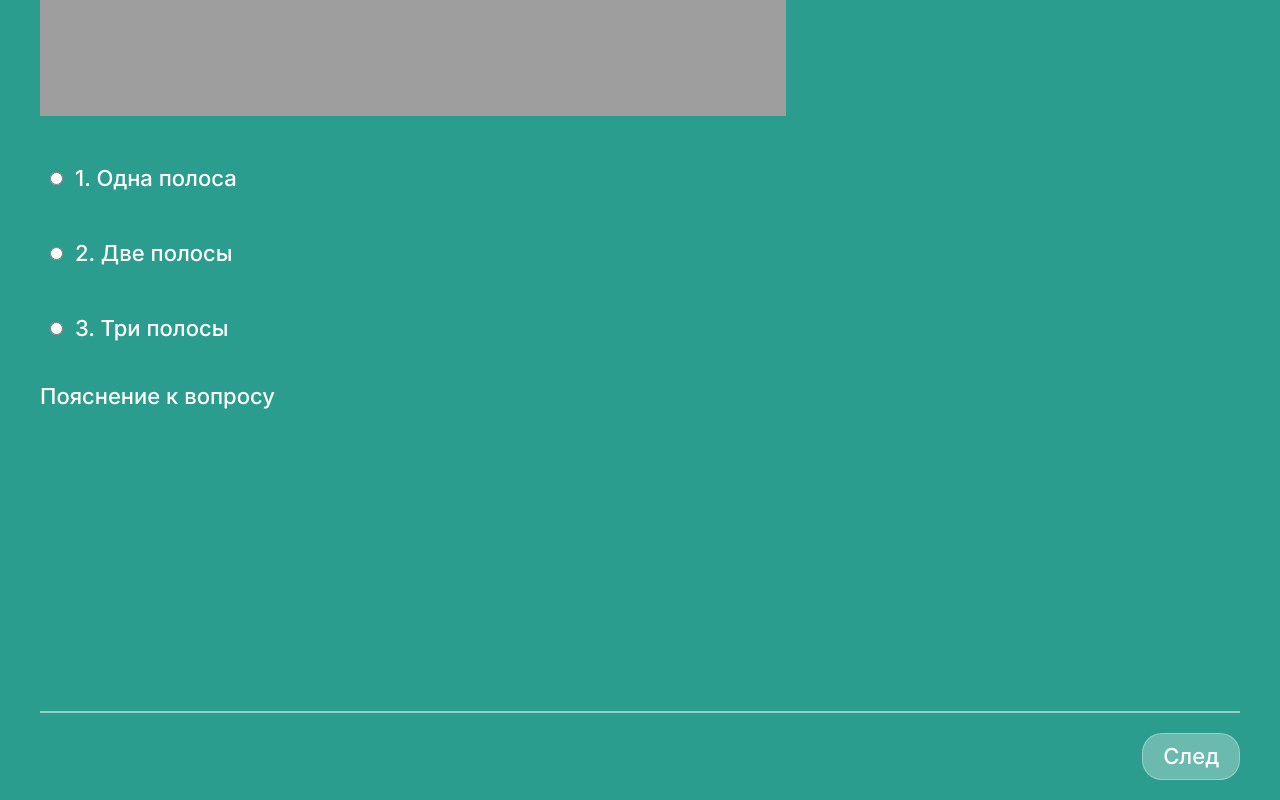
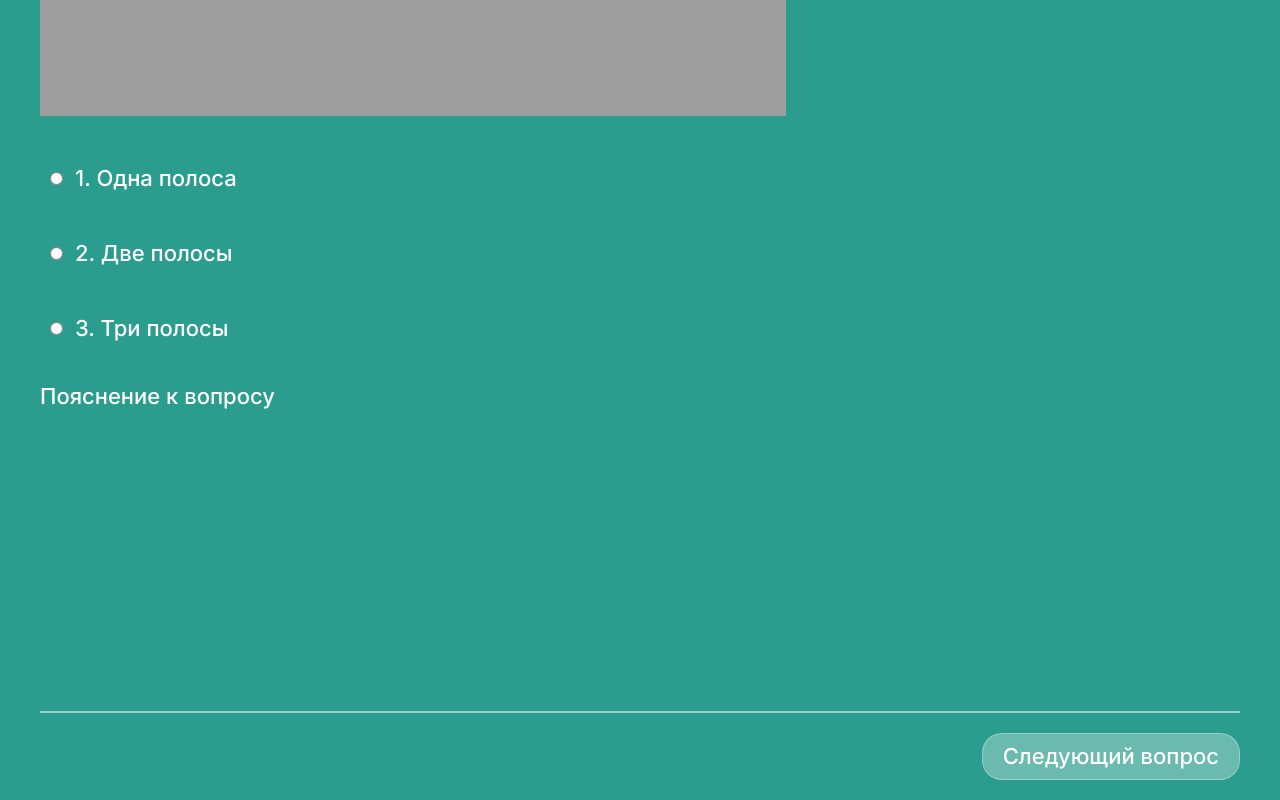
Before and after one commit to Rumzilla/jakshy-jol, a React (Create React App) app: page /test in a window 1280 px wide. Shown: the part 409-1209 px from the top of the page. Built offline with nearby package versions, Linux system fonts and the light colour scheme.

Commit message:
Add state for input value

```diff
--- a/src/modules/driving-test/TestingWindow.jsx
+++ b/src/modules/driving-test/TestingWindow.jsx
@@ -1,4 +1,4 @@
-import React, {useState} from 'react';
+import React, {useEffect, useState} from 'react';
 import QuestionItem from "./questions/QuestionItem";
 import {question} from "../../MOCK_DATA";
 import './TestingWindow.css';
--- a/src/modules/driving-test/questions/QuestionItem.jsx
+++ b/src/modules/driving-test/questions/QuestionItem.jsx
@@ -1,4 +1,5 @@
-import React from "react";
+import React, {useEffect, useState} from 'react';
+import {question} from "../../../MOCK_DATA";
 import './style.css'
 
 
@@ -9,7 +10,16 @@ const QuestionItem = (props) => {
     totalQuestionsNumber,
     getAnswer,
     result,
+    activeQuestionNumber
   } = props
+
+  const [inputValue, setInputValue] = useState('Следующий вопрос')
+
+  useEffect(() => {
+    if (activeQuestionNumber === question.length) {
+      setInputValue('Закончить тест')
+    }
+  }, [inputValue])
 
   return (
       <div className="question-block">
@@ -67,7 +77,7 @@ const QuestionItem = (props) => {
           </div>
           <div className="question-line"></div>
           <div className="question-btn-wrap">
-            <input className="question-btn-next" type="button" value='След' onClick={getReset}/>
+            <input className="question-btn-next" type="button" value={inputValue} onClick={getReset}/>
           </div>
         </div>
       </div>
```
